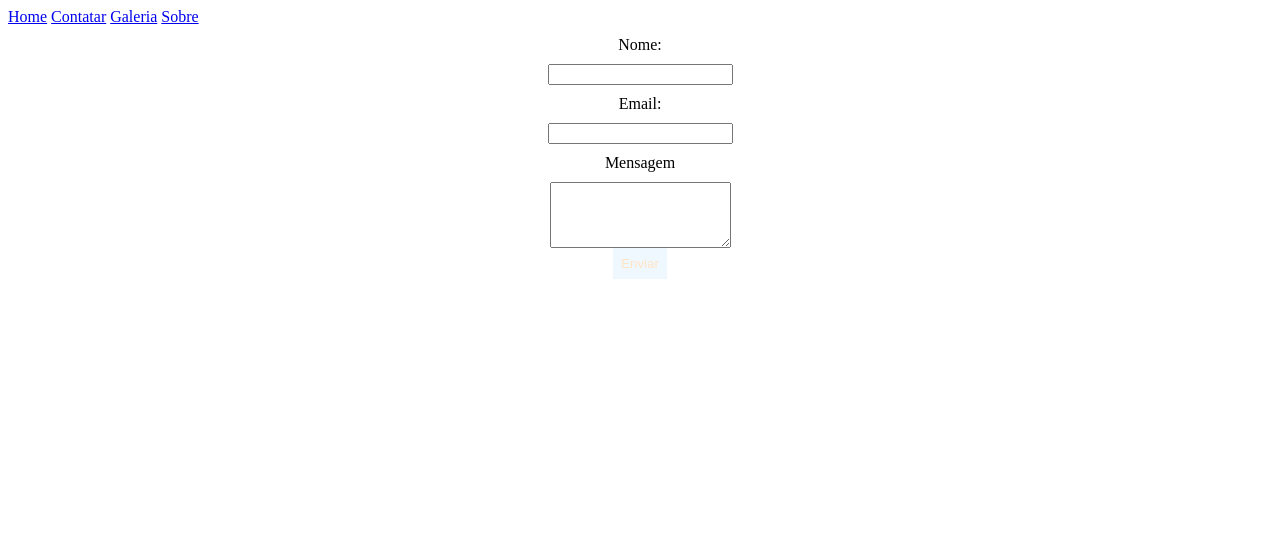
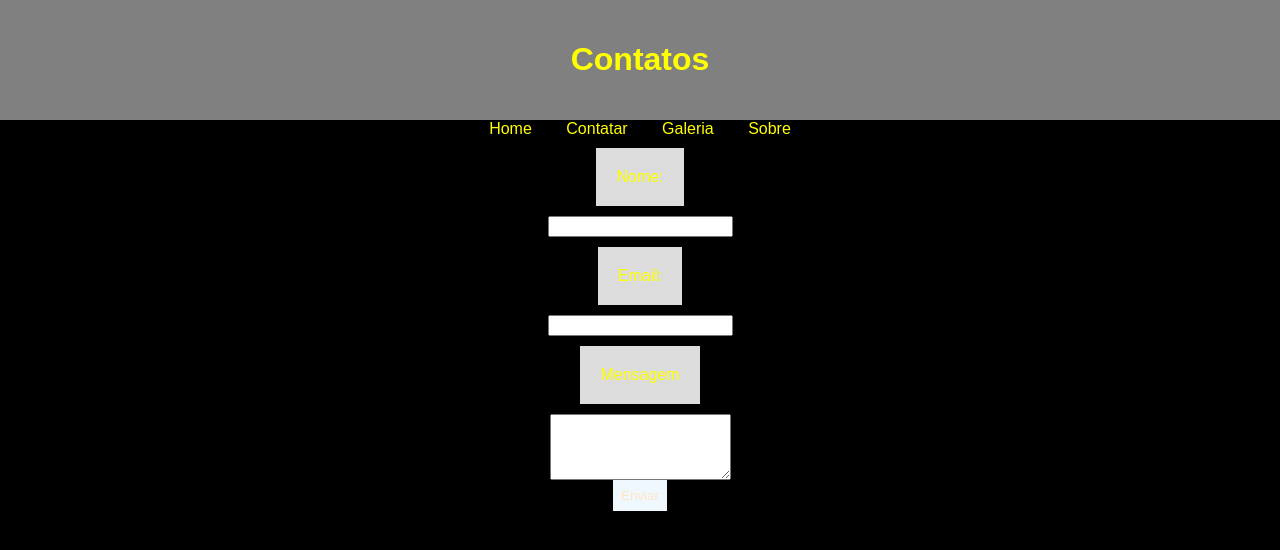
Before and after one commit to ysuspect/Projeto1, a plain HTML site: page contatos.html in a window 1280 px wide. Drawn offline with Linux system fonts and the light colour scheme.

Commit message:
Add files via upload

```diff
--- a/contatos.css
+++ b/contatos.css
@@ -1,3 +1,19 @@
+body {
+    font-family: Arial, Helvetica, sans-serif;
+    margin: 0;
+    text-align: center;
+    background-color: black;
+    color: yellow;
+
+}
+
+header{
+background-color: gray;
+padding: 20px;
+
+
+}
+
 form{
     display: flex;
     flex-direction: column;
@@ -6,12 +22,22 @@ form{
 
  label{
     margin: 10px 0;
- }
- input textarea{
-     margin: 5px 0;
-     padding: 5px;
-     width: 300px;
- }
+
+
+    display: flex;
+    justify-content: center;
+    background-color: gainsboro;
+    padding: 20px;
+
+}
+nav a {
+
+
+    color: yellow;
+    text-decoration: none;
+    margin: 0 15px;
+}
+
 
  button{
      padding:  8px;
--- a/contatos.html
+++ b/contatos.html
@@ -8,6 +8,10 @@
 
 </head>
 <body>
+
+    <header><h1>Contatos</h1></header>
+
+
     <nav>
         <a href="index.html">Home</a>
         <a href="contatos.html">Contatar</a>
--- a/style.css
+++ b/style.css
@@ -10,7 +10,7 @@ body {
 
 header {
     background-color: grey;
-    padding: 0%;
+    padding: 20px;
 
 
 }
@@ -19,19 +19,20 @@ nav {
     display: flex;
     justify-content: center;
     background-color: gainsboro;
-    padding: 5;
+    padding: 20px;
+
 }
 
 nav a {
 
     color: yellowgreen;
     text-decoration: none;
-
+    margin: 0 15px;
 }
 
 nav a:hover {
 
-    color: yellow;
+    color: orange;
     text-decoration: underline;
     cursor: crosshair;
 
```
Also changed, not shown: index.html (+2 -2 lines).
